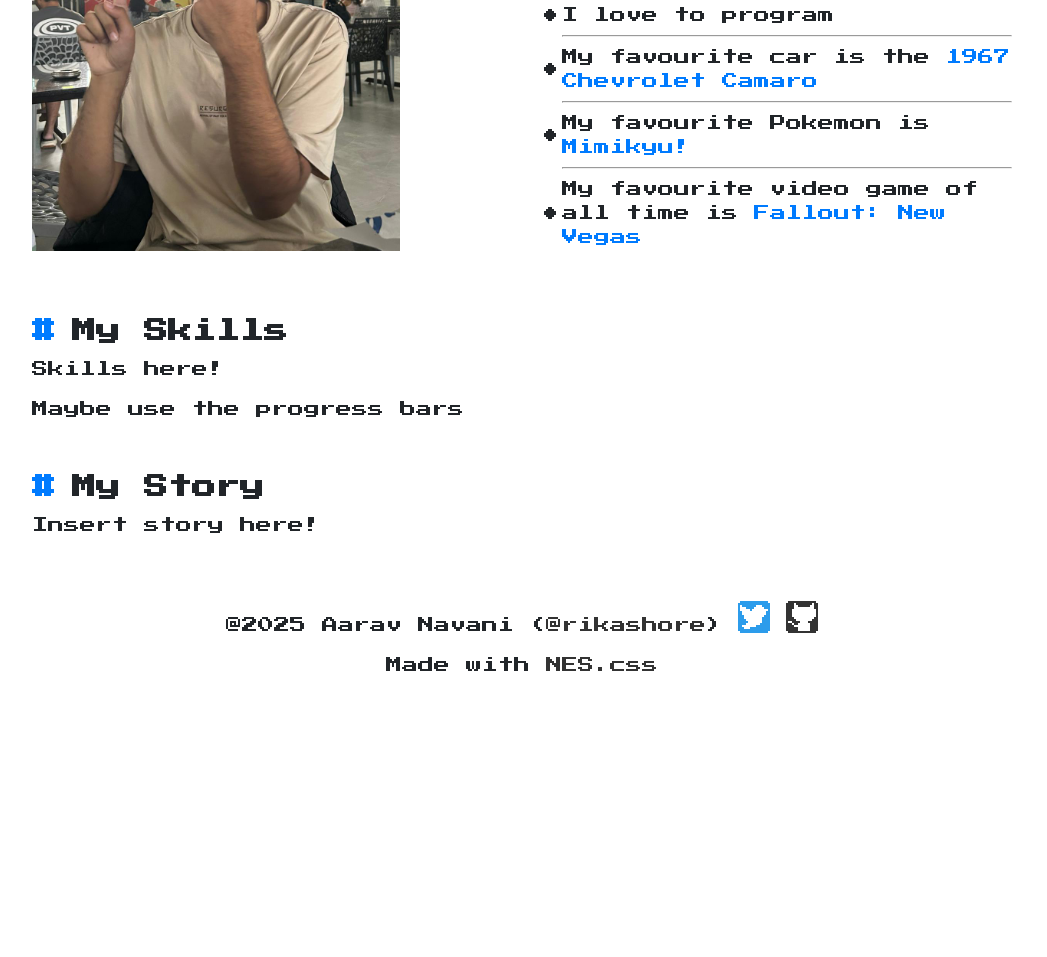
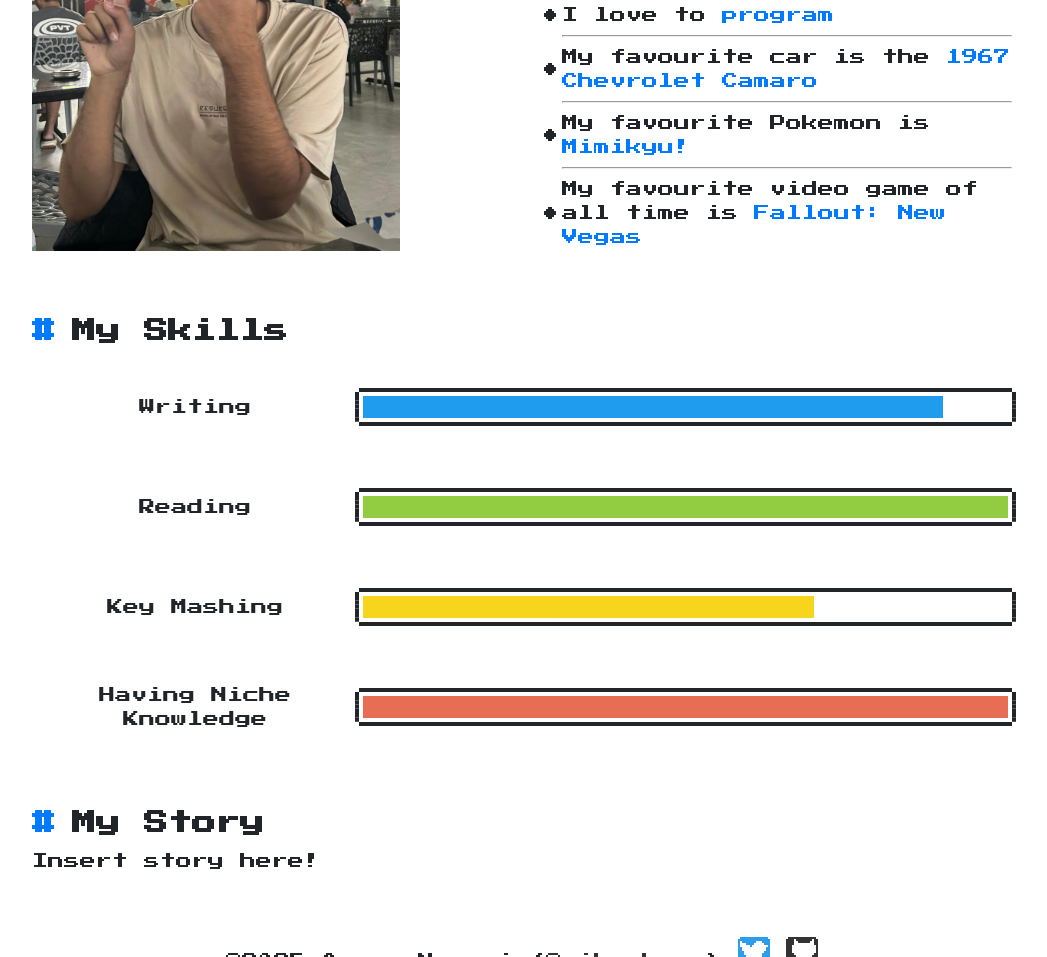
Before and after one commit to rikashore/the-arcade-eportfolio, a plain HTML site: page about.html in a window 1280 px wide. Shown: the part 433-1390 px from the top of the page, without its empty margins (118-1165 px from the left). Before the commit the page ends 1142 px from the top, so only its background shows below. Drawn offline with nearby package versions, Linux system fonts and the light colour scheme.

Commit message:
finished about and project pages

```diff
--- a/about.html
+++ b/about.html
@@ -39,11 +39,11 @@
                                 <div class="lists">
                                     <ul class="nes-list is-disc">
                                         <li>
-                                            I love all games made before and in the year 2016 (but the early 2000s holds a special place)
-                                            in my heart
+                                            I love all games made before and in the year 2016 (but the early 2000s holds a special place
+                                            in my heart)
                                         </li>
                                         <hr>
-                                        <li>I love to program</li>
+                                        <li>I love to <a href="./projects.html">program</a></li>
                                         <hr>
                                         <li>
                                             My favourite car is the <a href="https://en.wikipedia.org/wiki/Chevrolet_Camaro_(first_generation)">1967 Chevrolet Camaro</a>
@@ -63,8 +63,19 @@
                             <a href="#skills">#</a>My Skills
                         </h2>
 
-                        <p>Skills here!</p>
-                        <p>Maybe use the progress bars</p>
+                        <div class="skill-bar">
+                            <p class="skill-p">Writing</p>
+                            <progress class="nes-progress is-primary skill-progress" value="90" max="100"></progress>
+
+                            <p class="skill-p">Reading</p>
+                            <progress class="nes-progress is-success skill-progress" value="100" max="100"></progress>
+
+                            <p class="skill-p">Key Mashing</p>
+                            <progress class="nes-progress is-warning skill-progress" value="70" max="100"></progress>
+
+                            <p class="skill-p">Having Niche Knowledge</p>
+                            <progress class="nes-progress is-error skill-progress" value="100" max="100"></progress>
+                        </div>
                     </section>
 
                     <section class="topic">
--- a/style.css
+++ b/style.css
@@ -133,8 +133,25 @@ div.about-me-content {
   grid-template-columns: 1fr 1fr;
 }
 
-.multiline-para {
-  white-space: break-spaces;
+div.skill-bar {
+  display: grid;
+  grid-template-columns: 0.5fr 1fr;
+  grid-auto-rows: minmax(100px, auto);
+
+  align-items: center;
+  align-content: space-evenly;
+  justify-items: center;
+  justify-content: space-evenly;
+
+  text-align: center;
+}
+
+.skill-bar > .skill-p {
+  margin: auto;
+}
+
+.skill-bar > .skill-progress {
+  height: 30%;
 }
 
 .item {
```
Also changed, not shown: index.html (+2 -2 lines), projects.html (+15 -5 lines).
